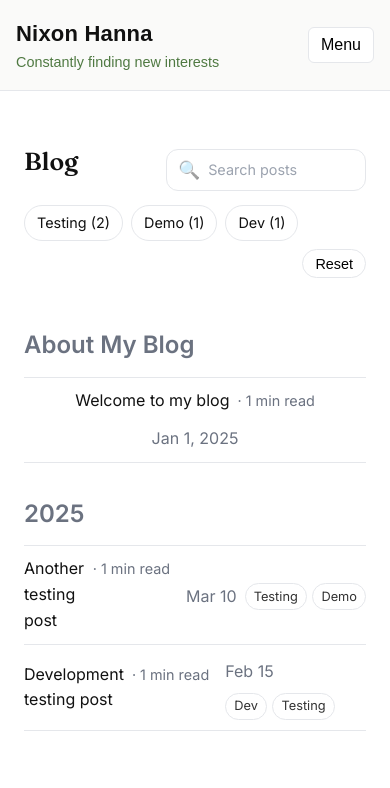
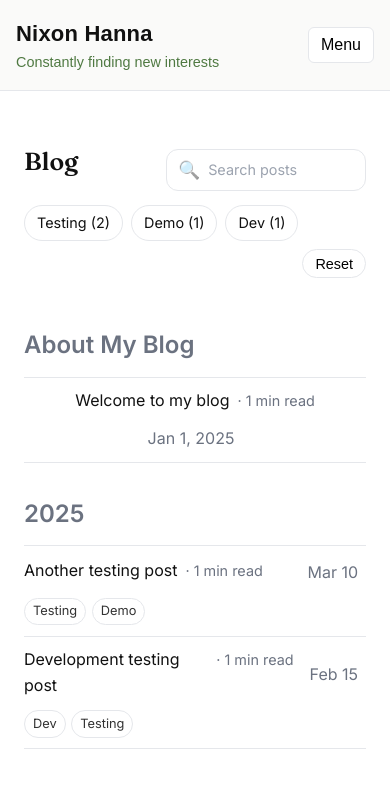
Before and after one commit to nhanna95/personal-website, a Jekyll site: the page built from blog.html, in a window 390 px wide and 900 px high. Shown: the top 788 px of the window. Built offline with Jekyll 4.4.1, drawn with Linux system fonts in a browser that asks for light colours.

Commit message:
Revert "Wrap date and tags in container div for mobile inline layout"
This reverts commit 3c36ea7a1f4cad5ddfa4c39e3c2bfbc4e55d37fe.

```diff
--- a/blog.html
+++ b/blog.html
@@ -168,7 +168,7 @@ permalink: /blog.html
             const wdateHTML = `<time class="post-date" datetime="${welcomePost.date}">${wformatted}</time>`;
             art.innerHTML = `
                 <div class="post-head"><a class="post-title" href="${welcomePost.url}">${welcomePost.title}</a><span class="post-readtime" aria-label="Estimated read time"></span></div>
-                <div class="post-meta">${wdateHTML}</div>
+                ${wdateHTML}
             `;
             welcome.appendChild(art);
 
@@ -211,10 +211,10 @@ permalink: /blog.html
             const readHTML = `<span class="post-readtime" aria-label="Estimated read time"></span>`;
             const tagsHTML = p.tags && p.tags.length ?
                 `<ul class="taglist">${p.tags.map(t => `<li>${t}</li>`).join('')}</ul>` : '';
-            const metaHTML = tagsHTML ? `<div class="post-meta">${dateHTML}${tagsHTML}</div>` : dateHTML;
             art.innerHTML = `
                 <div class="post-head"><a class="post-title" href="${p.url}">${p.title}</a>${readHTML}</div>
-                ${metaHTML}
+                ${dateHTML}
+                ${tagsHTML}
             `;
             list.appendChild(art);
 
--- a/styles.css
+++ b/styles.css
@@ -636,32 +636,25 @@ main:has(#tag-personal:checked) .post[data-tags~="personal"] {
     }
 
     .post-head {
-        /* Title on first line */
+        order: 1;
     }
 
-    /* Container for date and tags on the same line */
-    .post-meta {
-        display: flex;
-        align-items: center;
-        flex-wrap: wrap;
-        gap: .5rem;
+    /* Put date and tags on the same line on mobile */
+    /* Make them both inline so they appear side-by-side */
+    .post-date {
+        order: 2;
+        display: inline-block;
+        margin-right: .5rem;
         margin-top: .25rem;
-    }
-
-    .post-date {
-        margin-right: 0;
-        margin-top: 0;
+        white-space: nowrap;
     }
 
     .taglist {
+        order: 2;
+        display: inline-flex;
         margin-left: 0;
-        margin-top: 0;
-    }
-
-    /* If date is outside meta container (backward compatibility) */
-    .post > .post-date {
-        margin-right: .5rem;
         margin-top: .25rem;
+        vertical-align: middle;
     }
 
     .blog-head {
```
